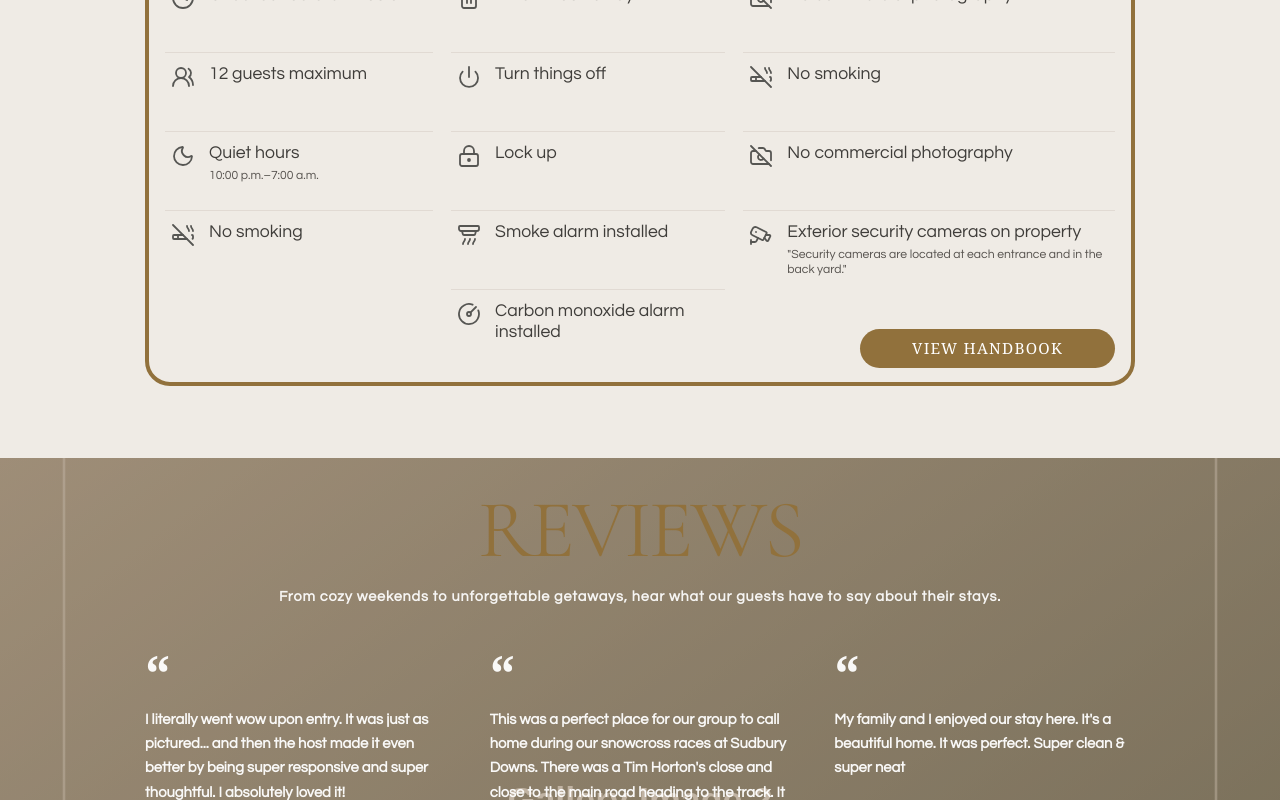
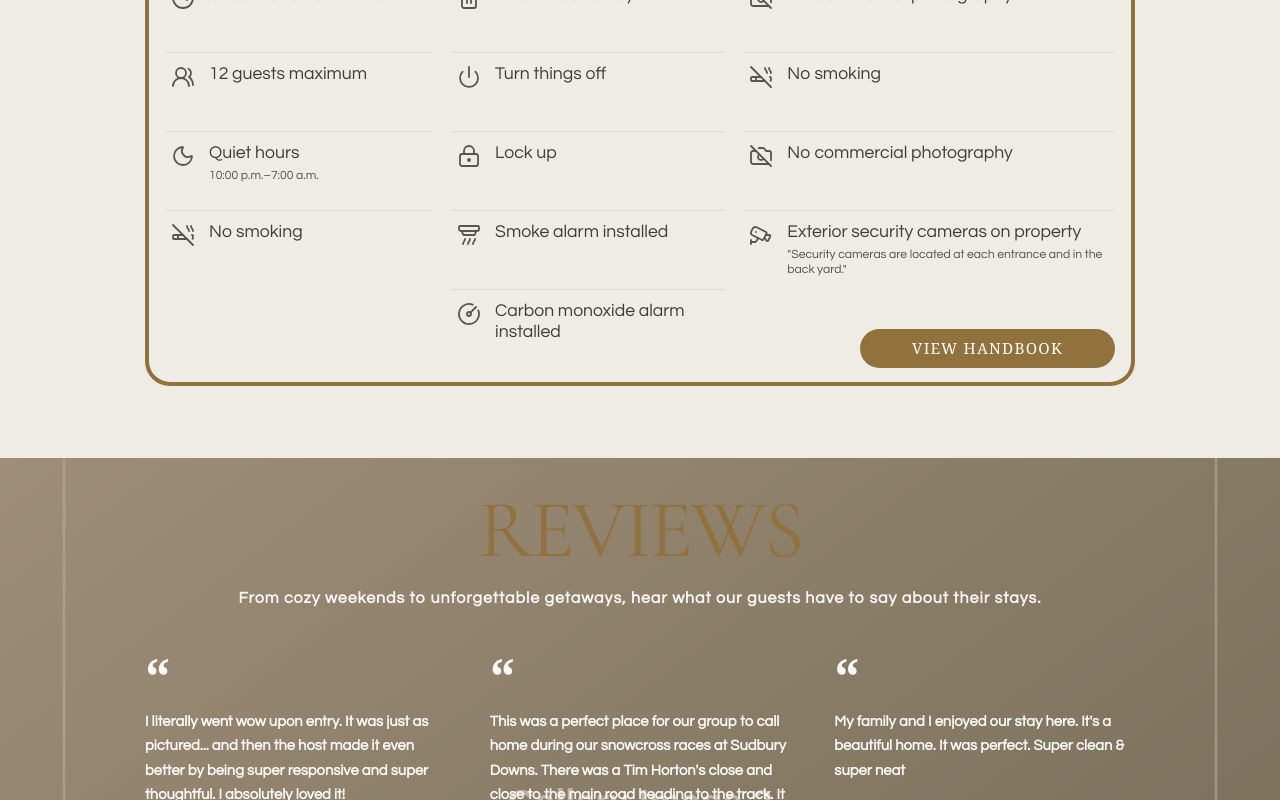
Before and after one commit to Fauxbear95/tuer-accomodations, a React (Vite) app: page / in a window 1280 px wide. Shown: the part 11200-12000 px from the top of the page. Built offline with nearby package versions, Linux system fonts and the light colour scheme.

Commit message:
Increase reviews subtitle size

```diff
--- a/src/styles/reviews.css
+++ b/src/styles/reviews.css
@@ -30,7 +30,7 @@
   margin: 0 auto 44px;
   color: rgba(255, 255, 255, 0.92);
   font-family: "Questrial", Arial, sans-serif;
-  font-size: 0.9rem;
+  font-size: 1rem;
   font-weight: 600;
   letter-spacing: 0.06em;
   line-height: 1.45;
@@ -97,7 +97,7 @@
 
   .reviews-subtitle {
     margin-bottom: 34px;
-    font-size: 0.86rem;
+    font-size: 0.94rem;
   }
 
   .reviews-grid {
```
